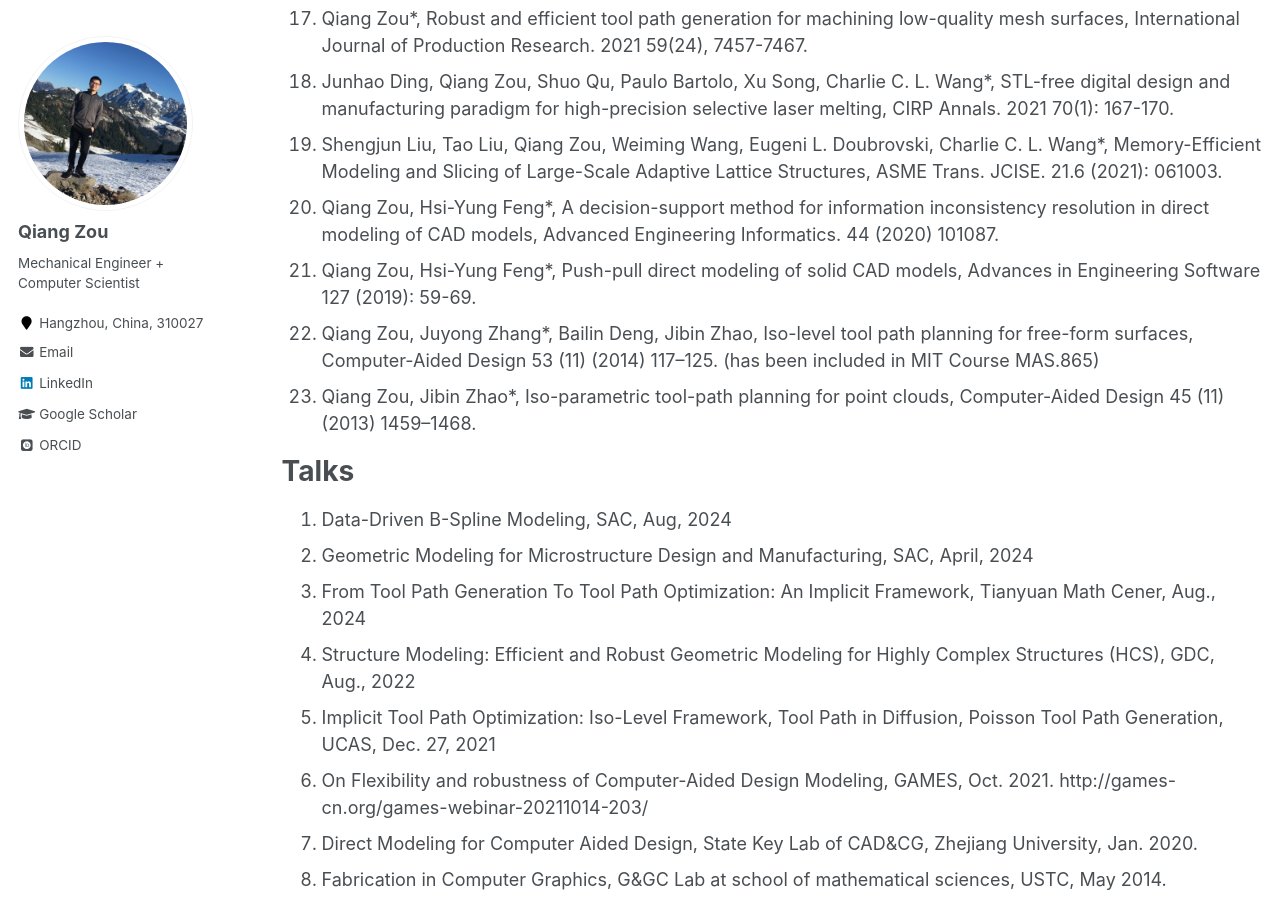
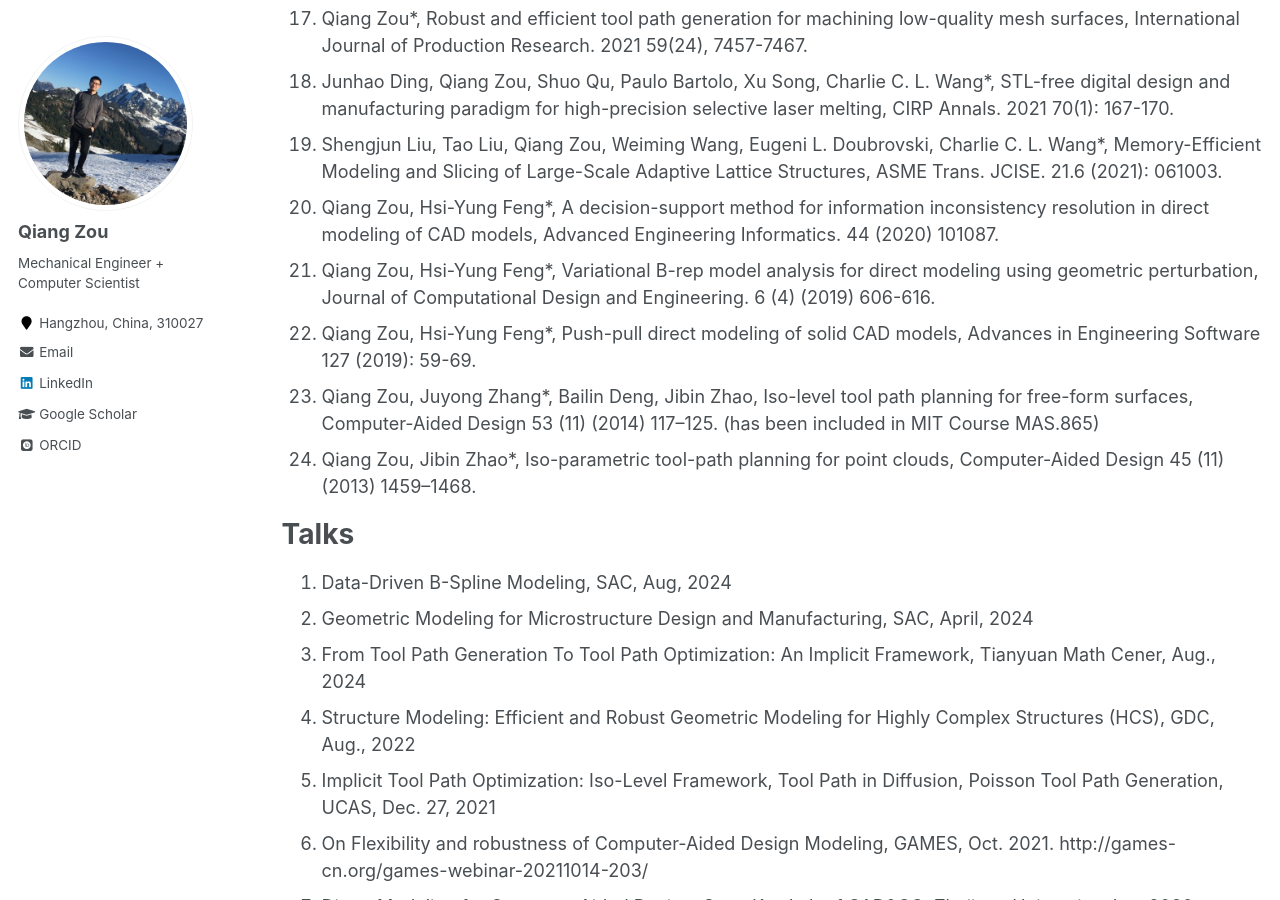
Before and after one commit to Qiang-Zou/Qiang-Zou.github.io, a Jekyll site: the page built from _pages/research.md, in a window 1280 px wide and 900 px high, scrolled down 1218 px. Built offline with Jekyll 4.4.1, drawn with Linux system fonts in a browser that asks for light colours; some web fonts are replaced.

Commit message:
Update research.md

```diff
--- a/_pages/research.md
+++ b/_pages/research.md
@@ -41,7 +41,7 @@ See [Google Scholar](https://scholar.google.com/citations?user=9FwFNqAAAAAJ&hl=e
 1. Shengjun Liu, Tao Liu, Qiang Zou, Weiming Wang, Eugeni L. Doubrovski, Charlie C. L. Wang*, Memory-Efficient Modeling and Slicing of Large-Scale Adaptive Lattice Structures, ASME Trans. JCISE. 21.6 (2021): 061003.
 <!-- 1. Cheng Su, Xin Jiang*, Guanying Huo, Qiang Zou, Zhiming Zheng, Hsi-Yung Feng, Accurate model construction of deformed aero-engine blades for remanufacturing, International Journal of Advanced Manufacturing Technology. 106 (2020) 3239-3251. -->
 1. Qiang Zou, Hsi-Yung Feng*, A decision-support method for information inconsistency resolution in direct modeling of CAD models, Advanced Engineering Informatics. 44 (2020) 101087.
-<!-- 1. Qiang Zou, Hsi-Yung Feng*, Variational B-rep model analysis for direct modeling using geometric perturbation, Journal of Computational Design and Engineering. 6 (4) (2019) 606-616. -->
+1. Qiang Zou, Hsi-Yung Feng*, Variational B-rep model analysis for direct modeling using geometric perturbation, Journal of Computational Design and Engineering. 6 (4) (2019) 606-616.
 1. Qiang Zou, Hsi-Yung Feng*, Push-pull direct modeling of solid CAD models, Advances in Engineering Software 127 (2019): 59-69.
 <!-- 1. Jibin Zhao*, Qiang Zou, Lun Li, Bo Zhou, Tool path planning based on conformal parameterization for meshes, Chinese Journal of Aeronautics 28 (5) (2015) 1555–1563. -->
 1. Qiang Zou, Juyong Zhang*, Bailin Deng, Jibin Zhao, Iso-level tool path planning for free-form surfaces, Computer-Aided Design 53 (11) (2014) 117–125. (has been included in MIT Course MAS.865)
```
